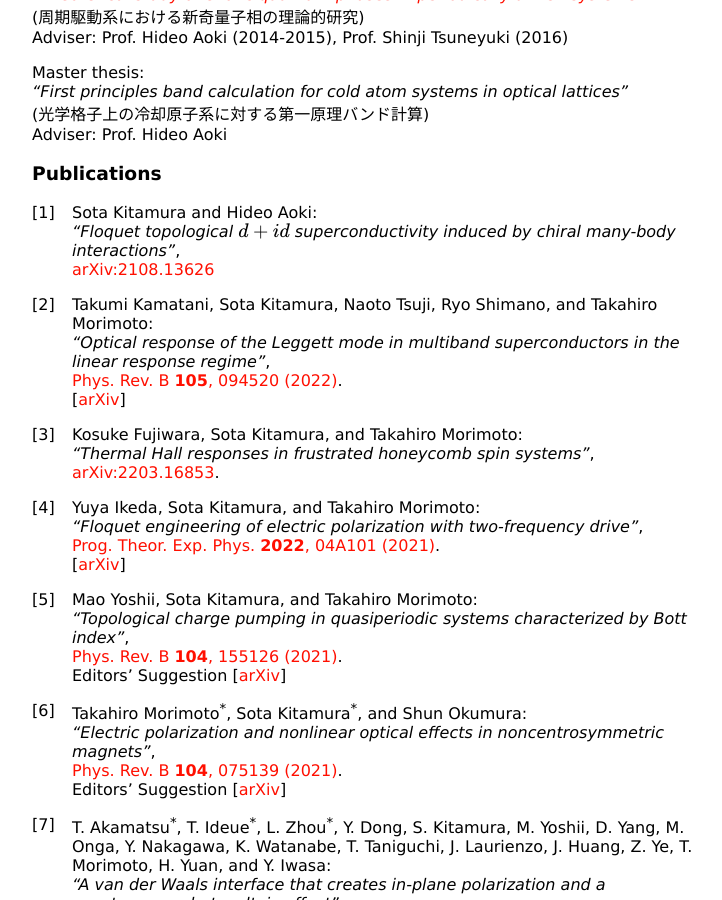
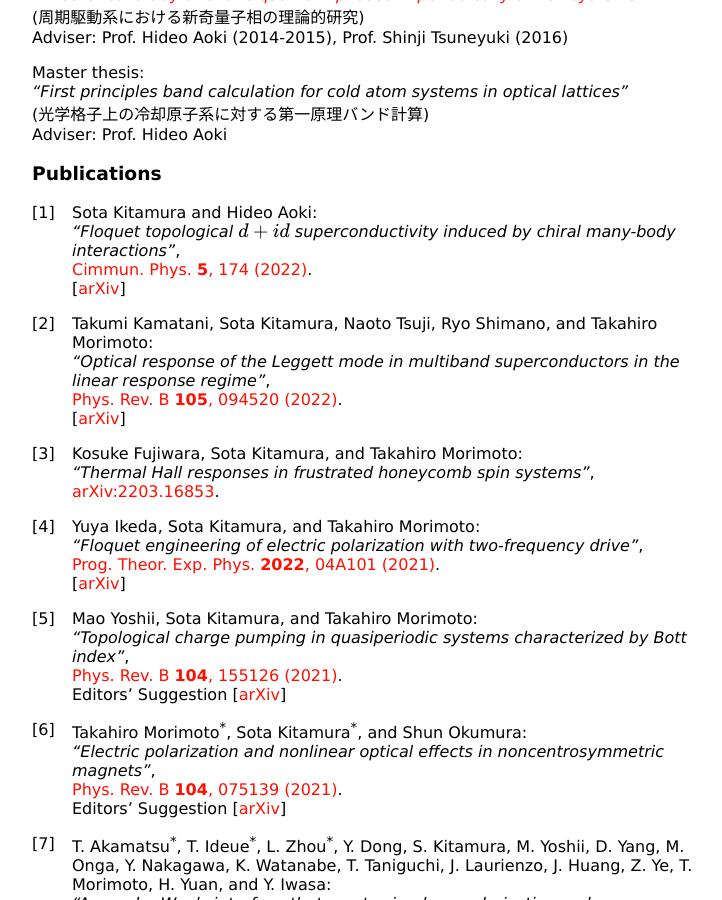
Before and after one commit to sotaph/sotaph.github.io, a Jekyll site: the page built from index.md, in a window 1280 px wide and 900 px high, scrolled down 923 px. Shown: the whole window, without its empty margins (258-980 px from the left). Built offline with Jekyll 4.4.1, drawn with Linux system fonts in a browser that asks for light colours; nearby versions of some CDN libraries; formulas are drawn with MathJax 3; a style sheet for code colours, icons or effects is not loaded; some of the changed text lies outside the part shown.

Commit message:
pub chirald

```diff
--- a/_config.yml
+++ b/_config.yml
@@ -42,3 +42,5 @@ nav2:
    link: "/kitamura/"
  - name: "研究紹介"
    link: "/kitamura/research/"
+# - name: "夏学講義ページ"
+#   link: "/kitamura/cmpss67/"
--- a/_sass/_style.scss
+++ b/_sass/_style.scss
@@ -86,7 +86,7 @@ img {
     //padding: 0 40px 0 40px;
     //background: #CCC;
     margin: 0;
-    width: 40%;
+    width: 40%; // #panels 2=40%, 3=32%
 }
 
 
--- a/index.md
+++ b/index.md
@@ -53,7 +53,8 @@ Adviser: Prof. Hideo Aoki
 
 1. Sota Kitamura and Hideo Aoki:
 _"Floquet topological $d+id$ superconductivity induced by chiral many-body interactions"_,
-<!--To appear in Commun. Phys.,  .-->[arXiv:2108.13626](https://arxiv.org/abs/2108.13626)
+[Cimmun. Phys. **5**, 174 (2022)](https://doi.org/10.1038/s42005-022-00936-w).
+[[arXiv](https://arxiv.org/abs/2108.13626)]
 
 1. Takumi Kamatani, Sota Kitamura, Naoto Tsuji, Ryo Shimano, and Takahiro Morimoto:
 _"Optical response of the Leggett mode in multiband superconductors in the linear response regime"_,
@@ -84,7 +85,6 @@ _"A van der Waals interface that creates in-plane polarization and a spontaneous
 [Science **372**, 68 (2021)](https://doi.org/10.1126/science.aaz9146).
 <!--[[arXiv](https://arxiv.org/abs/)]-->
 [[プレスリリース](https://www.t.u-tokyo.ac.jp/foe/press/setnws_202104021333120169363733.html)]
-
 
 1. Sota Kitamura, Naoto Nagaosa, and Takahiro Morimoto:
 _"Current response of nonequilibrium steady states in Landau-Zener problem: Nonequilibrium Green's function approach"_,
@@ -121,7 +121,6 @@ _"Current-induced strong diamagnetism in the Mott insulator Ca<sub>2</sub>RuO<su
 [[arXiv](https://arxiv.org/abs/1610.02222)] [[プレスリリース](http://www.kyoto-u.ac.jp/ja/research/research_results/2017/171124_1.html)] [[日刊工業新聞](https://www.nikkan.co.jp/articles/view/00451939)]
 **This article has been retracted:** see [Science **368**, 376 (2020)](https://www.science.org/doi/10.1126/science.abc0469)
 
-
 1. Leda Bucciantini, Sthitadhi Roy, Sota Kitamura, and Takashi Oka:
 _"Emergent Weyl nodes and Fermi arcs in a Floquet Weyl semimetal"_,
 [Phys. Rev. B **96**, 041126\(R\) (2017)](https://journals.aps.org/prb/abstract/10.1103/PhysRevB.96.041126).
```
Also changed, not shown: other parts of index.md (+1 -1 lines).
